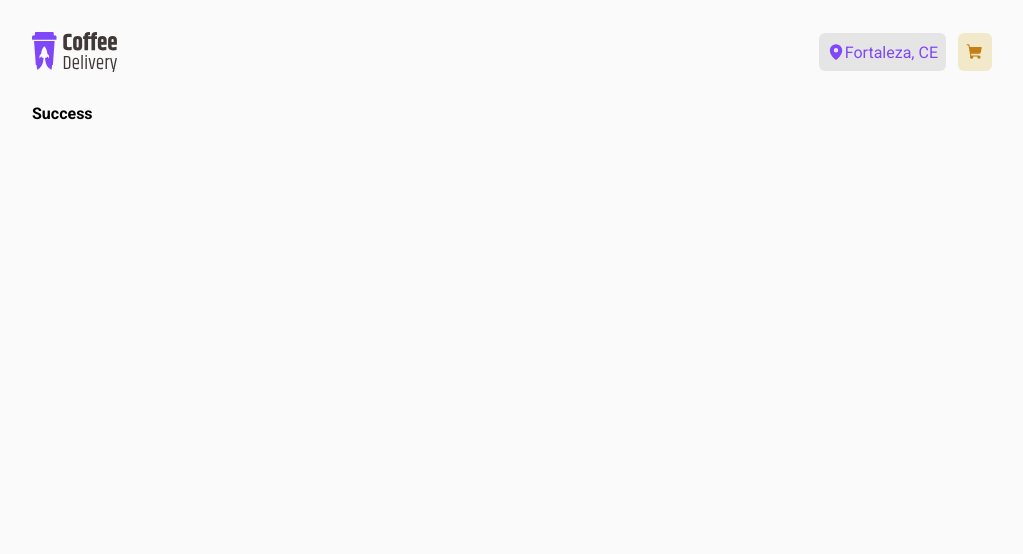
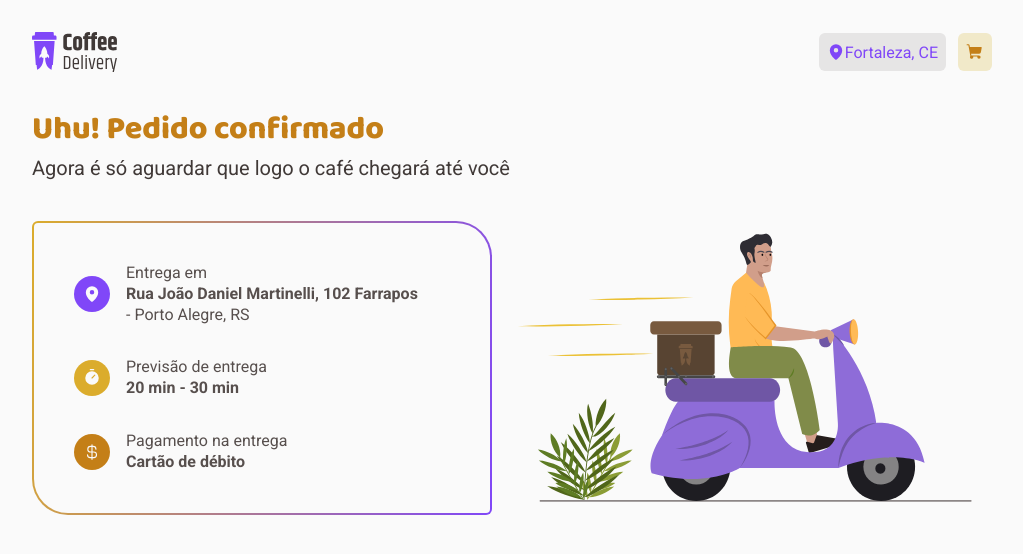
Before and after one commit to gabriel-78/challange_02_coffee_delivery, a React (Vite) app: page /success in a window 1280 px wide. Shown: the top 554 px of the page, without its empty margins (128-1151 px from the left). Built offline with nearby package versions, Linux system fonts and the light colour scheme.

Commit message:
Feat: Add success page

```diff
--- a/src/components/IconCircle/styles.ts
+++ b/src/components/IconCircle/styles.ts
@@ -26,7 +26,10 @@ export const Container = styled.div<{
   border-radius: 9999px;
   display: flex;
   justify-content: center;
-  padding: 8px;
+  min-width: 36px;
+  min-height: 36px;
+  max-width: 36px;
+  max-height: 36px;
 
   svg {
     color: ${({ theme: { colors } }) => colors.base.background};
--- a/src/pages/Success/index.tsx
+++ b/src/pages/Success/index.tsx
@@ -1,9 +1,59 @@
 import * as S from './styles'
+import banner from '../../assets/successBanner.svg'
+import IconCircle from '../../components/IconCircle'
+import { CurrencyDollar, MapPin, Timer } from 'phosphor-react'
 
 export const Success = () => {
   return (
     <S.Container>
-      <strong>Success</strong>
+      <S.Header>
+        <S.Title>Uhu! Pedido confirmado</S.Title>
+
+        <S.TextDetail>
+          Agora é só aguardar que logo o café chegará até você
+        </S.TextDetail>
+      </S.Header>
+
+      <S.Main>
+        <S.InformationList>
+          <li>
+            <IconCircle
+              variant="purple"
+              icon={<MapPin weight="fill" size={18} />}
+            />
+
+            <S.InformationTextBox>
+              Entrega em{' '}
+              <strong>Rua João Daniel Martinelli, 102 Farrapos</strong>- Porto
+              Alegre, RS
+            </S.InformationTextBox>
+          </li>
+          <li>
+            <IconCircle
+              variant="yellow"
+              icon={<Timer weight="fill" size={18} />}
+            />
+
+            <S.InformationTextBox>
+              <span>Previsão de entrega</span>
+              <strong>20 min - 30 min</strong>
+            </S.InformationTextBox>
+          </li>
+          <li>
+            <IconCircle
+              variant="yellowDark"
+              icon={<CurrencyDollar weight="fill" size={18} />}
+            />
+
+            <S.InformationTextBox>
+              <span>Pagamento na entrega</span>
+              <strong>Cartão de débito</strong>
+            </S.InformationTextBox>
+          </li>
+        </S.InformationList>
+
+        <S.Image src={banner} />
+      </S.Main>
     </S.Container>
   )
 }
--- a/src/pages/Success/styles.ts
+++ b/src/pages/Success/styles.ts
@@ -2,6 +2,93 @@ import styled from 'styled-components'
 
 export const Container = styled.div`
   display: flex;
+  flex-direction: column;
+  gap: 40px;
   height: 100vh;
   width: 100%;
 `
+export const Header = styled.div`
+  display: inherit;
+  flex-direction: column;
+`
+
+export const Main = styled.div`
+  display: inherit;
+  gap: 20px;
+  justify-content: center;
+  width: 100%;
+
+  @media (max-width: 786px) {
+    flex-wrap: wrap;
+  }
+`
+
+export const Title = styled.h2`
+  color: ${({ theme: { colors } }) => colors.product.yellow.dark};
+  font-family: 'Baloo 2';
+  font-weight: ${({ theme: { fonts } }) => fonts.header.fontWeights.extraBold};
+  font-size: ${({ theme: { fonts } }) => fonts.header.fontSizes['3xl']};
+`
+
+export const TextDetail = styled.span`
+  color: ${({ theme: { colors } }) => colors.base.subTitle};
+  font-size: ${({ theme: { fonts } }) => fonts.text.fontSizes.xl};
+  line-height: ${({ theme: { fonts } }) => fonts.text.lineHeight.min};
+`
+
+export const InformationList = styled.ul`
+  align-items: center;
+  justify-content: center;
+  border: solid 2px transparent;
+  background-image: linear-gradient(
+      rgba(255, 255, 255, 0),
+      rgba(255, 255, 255, 0)
+    ),
+    linear-gradient(
+      101deg,
+      ${({ theme: { colors } }) => colors.product.yellow.default},
+      ${({ theme: { colors } }) => colors.product.purple.default}
+    );
+  background-origin: border-box;
+  background-clip: content-box, border-box;
+  box-shadow: 2px 1000px 1px
+    ${({ theme: { colors } }) => colors.base.background} inset;
+  border-radius: 6px 36px;
+  display: inherit;
+  flex-direction: column;
+  gap: 32px;
+  list-style: none;
+  padding: 40px;
+  width: 50%;
+
+  @media (max-width: 786px) {
+    width: 100%;
+  }
+
+  li {
+    display: inherit;
+    gap: 16px;
+    width: 100%;
+    align-items: center;
+  }
+`
+
+export const InformationTextBox = styled.div`
+  color: ${({ theme: { colors } }) => colors.base.text};
+  display: flex;
+  font-size: ${({ theme: { fonts } }) => fonts.text.fontSizes.base};
+  line-height: ${({ theme: { fonts } }) => fonts.text.lineHeight.min};
+  flex-direction: column;
+`
+
+export const Image = styled.img`
+  display: inherit;
+  object-fit: cover;
+  height: 100%;
+  width: 50%;
+
+  @media (max-width: 786px) {
+    max-height: 293px;
+    width: 100%;
+  }
+`
```
Also changed, not shown: src/assets/successBanner.svg (added).
